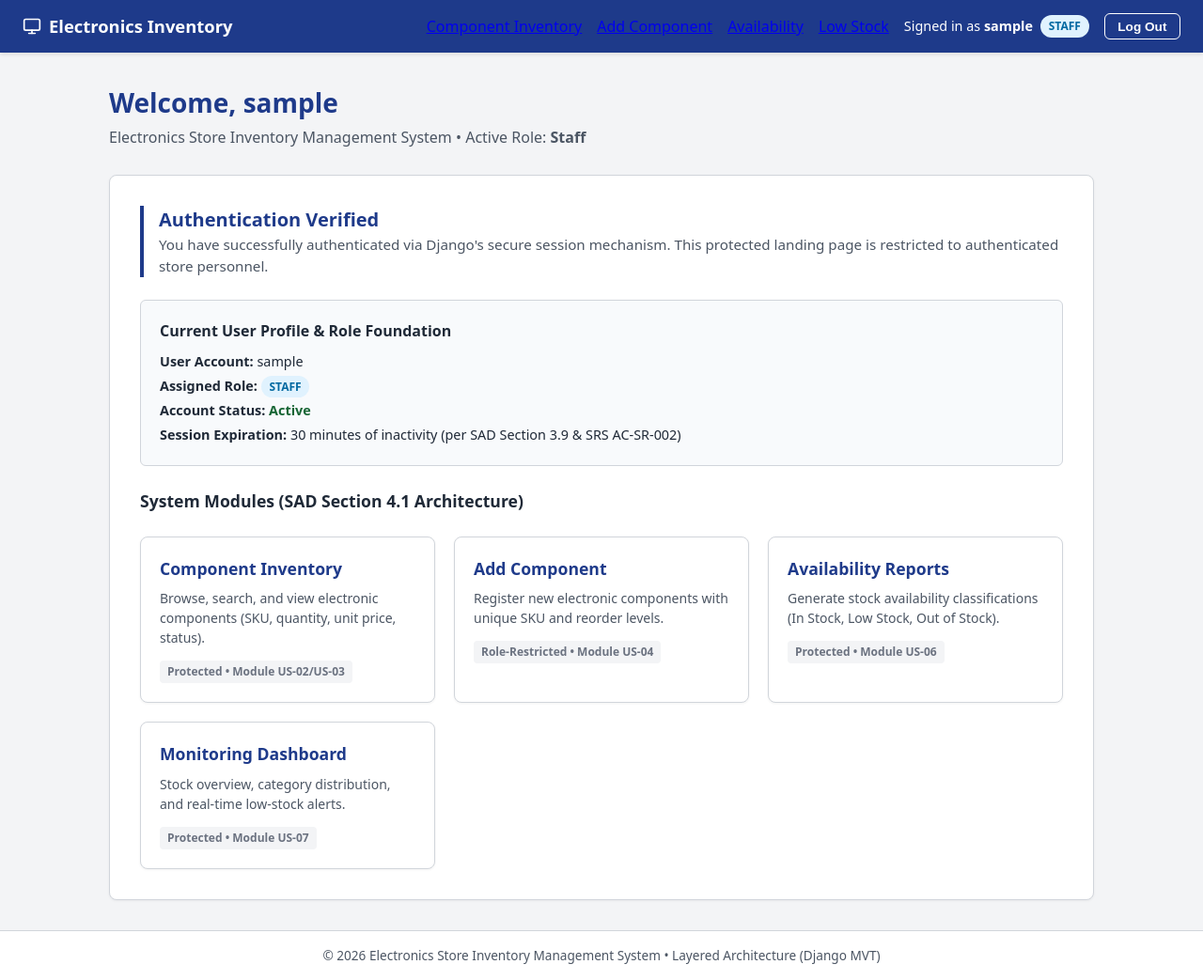
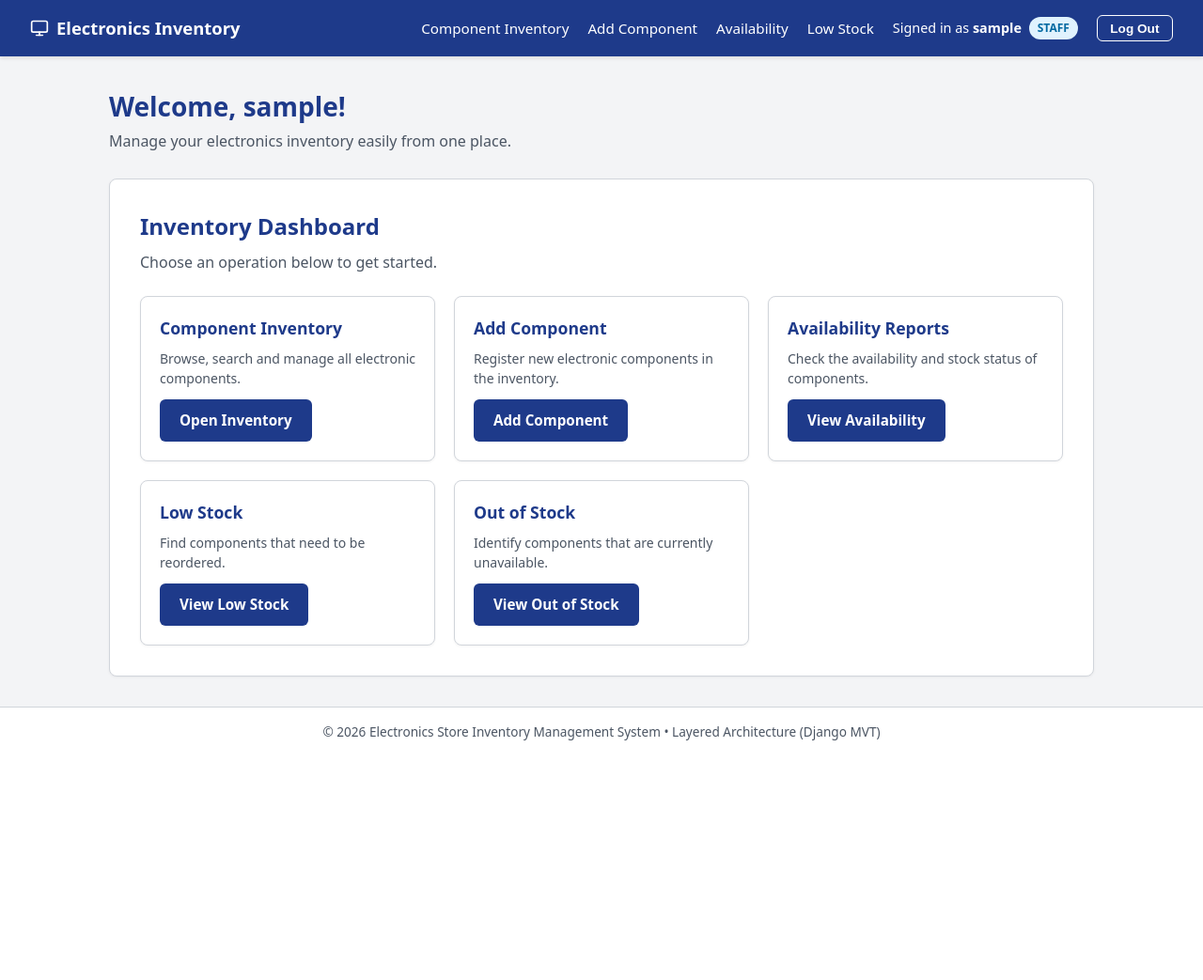
Before and after one commit to Electronic-store-inventory-management/Mini-project-docs, a Django app: page /inventory/ in a window 1280 px wide. Shown: the whole page at 94% size. After the commit the page ends 788 px from the top, so only its background shows below. Run offline with Django 5.2, Linux system fonts and the light colour scheme; the visitor is signed in with stand-in values (Sample User, id 1); parts of the project's set-up code (start-up, migrations or seed data) failed here and were passed over.

Commit message:
Implement intuitive inventory dashboard navigation

```diff
--- a/static/css/styles.css
+++ b/static/css/styles.css
@@ -37,14 +41,17 @@ body {
     flex-direction: column;
 }
 
-/* Header & Navigation */
+/* NAVIGATION */
+
 .navbar {
     background-color: var(--primary-color);
     color: #ffffff;
-    padding: 0.875rem 1.5rem;
+    padding: 1rem 2rem;
     display: flex;
     justify-content: space-between;
     align-items: center;
+    flex-wrap: wrap;
+    gap: 1rem;
     box-shadow: 0 2px 4px rgba(0, 0, 0, 0.1);
 }
 
@@ -56,13 +63,36 @@ body {
     display: flex;
     align-items: center;
     gap: 0.5rem;
+    flex-shrink: 0;
+    white-space: nowrap;
 }
 
 .navbar-nav {
     display: flex;
     align-items: center;
-    gap: 1rem;
+    justify-content: center;
+    flex-wrap: wrap;
+    gap: 1.25rem;
     list-style: none;
+}
+
+.navbar-nav li {
+    list-style: none;
+}
+
+.navbar .navbar-nav .nav-link,
+.navbar .navbar-nav .nav-link:visited {
+    color: #ffffff !important;
+    text-decoration: none !important;
+    font-size: 0.95rem;
+    font-weight: 500;
+    white-space: nowrap;
+    transition: color 0.2s ease;
+}
+
+.navbar .navbar-nav .nav-link:hover {
+    color: #bfdbfe !important;
+    text-decoration: underline !important;
 }
 
 .navbar-user {
@@ -70,7 +100,15 @@ body {
     display: flex;
     align-items: center;
     gap: 0.5rem;
+    flex-shrink: 0;
+    white-space: nowrap;
 }
+
+.logout-form {
+    display: inline;
+}
+
+/* ROLE BADGES */
 
 .role-badge {
     padding: 0.2rem 0.55rem;
@@ -298,7 +357,43 @@ body {
     display: inline-block;
 }
 
-/* Footer */
+/* TABLES */
+
+table {
+    width: 100%;
+    border-collapse: collapse;
+    margin-top: 1rem;
+}
+
+th,
+td {
+    padding: 0.85rem 1rem;
+    text-align: left;
+    border-bottom: 1px solid var(--border-color);
+}
+
+th {
+    background-color: #e5e7eb;
+    color: var(--text-color);
+    font-weight: 700;
+}
+
+tbody tr:hover {
+    background-color: #f9fafb;
+}
+
+/* GENERAL LINKS */
+
+a {
+    color: var(--primary-color);
+}
+
+a:hover {
+    color: var(--primary-hover);
+}
+
+/* FOOTER */
+
 footer {
     background-color: #ffffff;
     border-top: 1px solid var(--border-color);
--- a/templates/base.html
+++ b/templates/base.html
@@ -1,3 +1,4 @@
+
 {% load static %}
 <!DOCTYPE html>
 <html lang="en">
@@ -11,8 +12,12 @@
 <body>
     <header>
         <nav class="navbar" aria-label="Main Navigation">
+
             <a href="{% url 'inventory:landing' %}" class="navbar-brand">
-                <svg width="20" height="20" viewBox="0 0 24 24" fill="none" stroke="currentColor" stroke-width="2" stroke-linecap="round" stroke-linejoin="round" aria-hidden="true">
+                <svg width="20" height="20" viewBox="0 0 24 24"
+                     fill="none" stroke="currentColor" stroke-width="2"
+                     stroke-linecap="round" stroke-linejoin="round"
+                     aria-hidden="true">
                     <rect x="2" y="3" width="20" height="14" rx="2" ry="2"></rect>
                     <line x1="8" y1="21" x2="16" y2="21"></line>
                     <line x1="12" y1="17" x2="12" y2="21"></line>
@@ -22,26 +27,56 @@
 
             <ul class="navbar-nav">
                 {% if user.is_authenticated %}
-                <li><a href="{% url 'inventory:component-list' %}" class="nav-link">Component Inventory</a></li>
-                <li><a href="{% url 'inventory:component-add' %}" class="nav-link">Add Component</a></li>
-                <li><a href="{% url 'inventory:availability' %}" class="nav-link">Availability</a></li>
-                <li><a href="{% url 'inventory:low_stock' %}" class="nav-link">Low Stock</a></li>
+
+                    <li>
+                        <a href="{% url 'inventory:component-list' %}" class="nav-link">
+                            Component Inventory
+                        </a>
+                    </li>
+
+                    {% if user.is_admin_role %}
+                    <li>
+                        <a href="{% url 'inventory:component-add' %}" class="nav-link">
+                            Add Component
+                        </a>
+                    </li>
+                    {% endif %}
+
+                    <li>
+                        <a href="{% url 'inventory:availability' %}" class="nav-link">
+                            Availability
+                        </a>
+                    </li>
+
+                    <li>
+                        <a href="{% url 'inventory:low_stock' %}" class="nav-link">
+                            Low Stock
+                        </a>
+                    </li>
+
                     <li class="navbar-user">
                         <span>Signed in as <strong>{{ user.username }}</strong></span>
-                        <span class="role-badge role-{{ user.role|lower }}">{{ user.get_role_display }}</span>
+                        <span class="role-badge role-{{ user.role|lower }}">
+                            {{ user.get_role_display }}
+                        </span>
                     </li>
+
                     <li>
-                        <form method="post" action="{% url 'logout' %}" style="display: inline;">
+                        <form method="post" action="{% url 'logout' %}" class="logout-form">
                             {% csrf_token %}
-                            <button type="submit" class="btn btn-outline" aria-label="Log out of application">Log Out</button>
+                            <button type="submit" class="btn btn-outline">
+                                Log Out
+                            </button>
                         </form>
                     </li>
+
                 {% else %}
                     <li>
                         <a href="{% url 'login' %}" class="btn btn-outline">Log In</a>
                     </li>
                 {% endif %}
             </ul>
+
         </nav>
     </header>
 
@@ -60,7 +95,10 @@
     </main>
 
     <footer>
-        <p>&copy; 2026 Electronics Store Inventory Management System &bull; Layered Architecture (Django MVT)</p>
+        <p>
+            &copy; 2026 Electronics Store Inventory Management System
+            &bull; Layered Architecture (Django MVT)
+        </p>
     </footer>
 
     {% block extra_js %}{% endblock %}
--- a/templates/inventory/landing.html
+++ b/templates/inventory/landing.html
@@ -1,55 +1,63 @@
+
 {% extends 'base.html' %}
 
-{% block title %}Inventory Management Landing &bull; Electronics Store{% endblock %}
+{% block title %}Inventory Dashboard | Electronics Store{% endblock %}
 
 {% block content %}
 <div class="landing-header">
-    <h1>Welcome, {{ user.username }}</h1>
-    <p>Electronics Store Inventory Management System &bull; Active Role: <strong>{{ user.get_role_display }}</strong></p>
+    <h1>Welcome, {{ user.username }}!</h1>
+    <p>Manage your electronics inventory easily from one place.</p>
 </div>
 
 <div class="card">
-    <div style="border-left: 4px solid var(--primary-color); padding-left: 1rem; margin-bottom: 1.5rem;">
-        <h2 style="font-size: 1.25rem; color: var(--primary-color);">Authentication Verified</h2>
-        <p style="color: var(--text-muted); font-size: 0.95rem;">
-            You have successfully authenticated via Django's secure session mechanism. This protected landing page is restricted to authenticated store personnel.
-        </p>
-    </div>
+    <h2 style="color: var(--primary-color); margin-bottom: 0.5rem;">
+        Inventory Dashboard
+    </h2>
+    <p style="color: var(--text-muted); margin-bottom: 1.5rem;">
+        Choose an operation below to get started.
+    </p>
 
-    <div style="background-color: #f8fafc; border: 1px solid var(--border-color); border-radius: 6px; padding: 1.25rem; margin-bottom: 1.5rem;">
-        <h3 style="font-size: 1rem; margin-bottom: 0.5rem; color: var(--text-color);">Current User Profile &amp; Role Foundation</h3>
-        <ul style="list-style-type: none; font-size: 0.9rem; line-height: 1.8;">
-            <li><strong>User Account:</strong> {{ user.username }}</li>
-            <li><strong>Assigned Role:</strong> <span class="role-badge role-{{ user.role|lower }}">{{ user.get_role_display }}</span></li>
-            <li><strong>Account Status:</strong> {% if user.is_active %}<span style="color: var(--success-color); font-weight: 600;">Active</span>{% else %}<span style="color: var(--danger-color);">Inactive</span>{% endif %}</li>
-            <li><strong>Session Expiration:</strong> 30 minutes of inactivity (per SAD Section 3.9 &amp; SRS AC-SR-002)</li>
-        </ul>
-    </div>
-
-    <h3 style="font-size: 1.1rem; color: var(--text-color); margin-bottom: 0.75rem;">System Modules (SAD Section 4.1 Architecture)</h3>
     <div class="grid-modules">
         <div class="module-card">
             <h3>Component Inventory</h3>
-            <p>Browse, search, and view electronic components (SKU, quantity, unit price, status).</p>
-            <span class="status-indicator">Protected &bull; Module US-02/US-03</span>
+            <p>Browse, search and manage all electronic components.</p>
+            <a href="{% url 'inventory:component-list' %}" class="btn btn-primary">
+                Open Inventory
+            </a>
+        </div>
+
+        {% if user.is_admin_role %}
+        <div class="module-card">
+            <h3>Add Component</h3>
+            <p>Register new electronic components in the inventory.</p>
+            <a href="{% url 'inventory:component-add' %}" class="btn btn-primary">
+                Add Component
+            </a>
+        </div>
+        {% endif %}
+
+        <div class="module-card">
+            <h3>Availability Reports</h3>
+            <p>Check the availability and stock status of components.</p>
+            <a href="{% url 'inventory:availability' %}" class="btn btn-primary">
+                View Availability
+            </a>
         </div>
 
         <div class="module-card">
-            <h3>Add Component</h3>
-            <p>Register new electronic components with unique SKU and reorder levels.</p>
-            <span class="status-indicator">Role-Restricted &bull; Module US-04</span>
+            <h3>Low Stock</h3>
+            <p>Find components that need to be reordered.</p>
+            <a href="{% url 'inventory:low_stock' %}" class="btn btn-primary">
+                View Low Stock
+            </a>
         </div>
 
         <div class="module-card">
-            <h3>Availability Reports</h3>
-            <p>Generate stock availability classifications (In Stock, Low Stock, Out of Stock).</p>
-            <span class="status-indicator">Protected &bull; Module US-06</span>
-        </div>
-
-        <div class="module-card">
-            <h3>Monitoring Dashboard</h3>
-            <p>Stock overview, category distribution, and real-time low-stock alerts.</p>
-            <span class="status-indicator">Protected &bull; Module US-07</span>
+            <h3>Out of Stock</h3>
+            <p>Identify components that are currently unavailable.</p>
+            <a href="{% url 'inventory:out_of_stock' %}" class="btn btn-primary">
+                View Out of Stock
+            </a>
         </div>
     </div>
 </div>
```
Also changed, not shown: other parts of static/css/styles.css (+91 -12 lines), inventory/templates/inventory/out_of_stock.html (+22 -2 lines).
